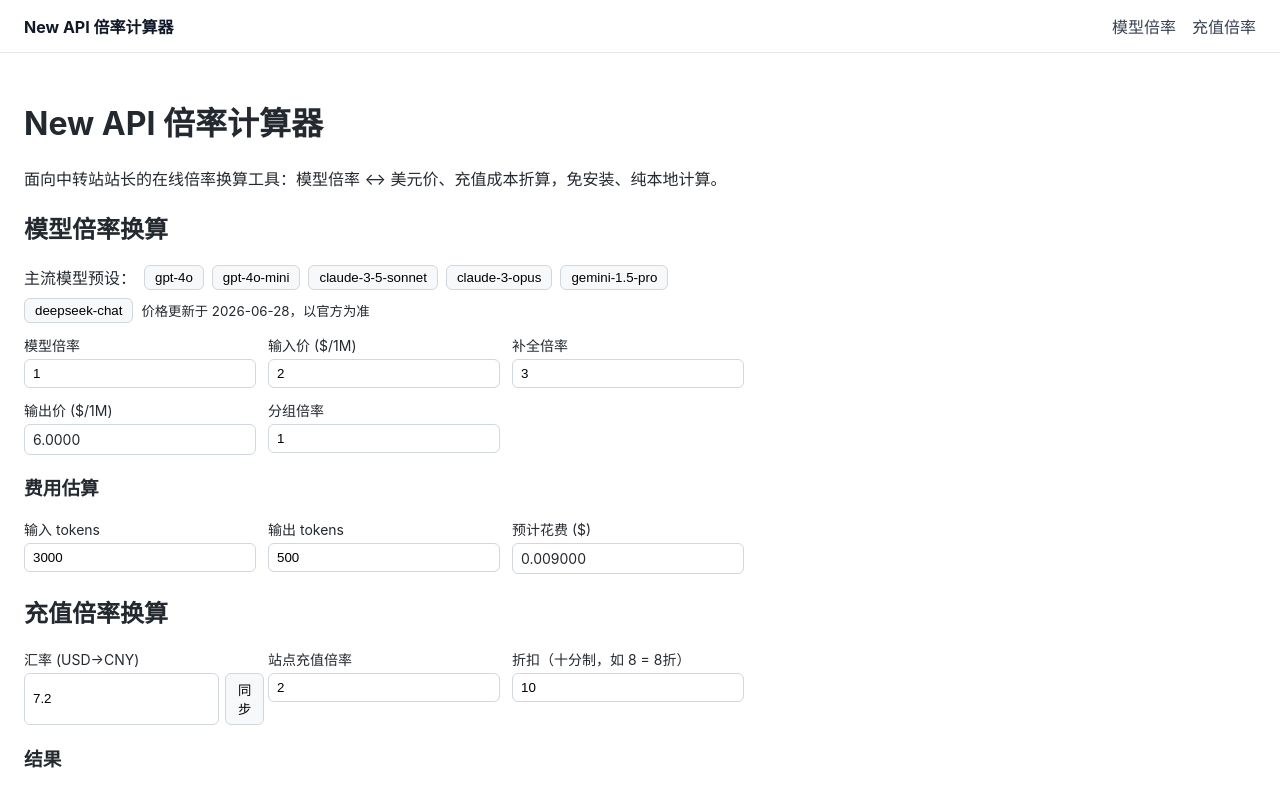
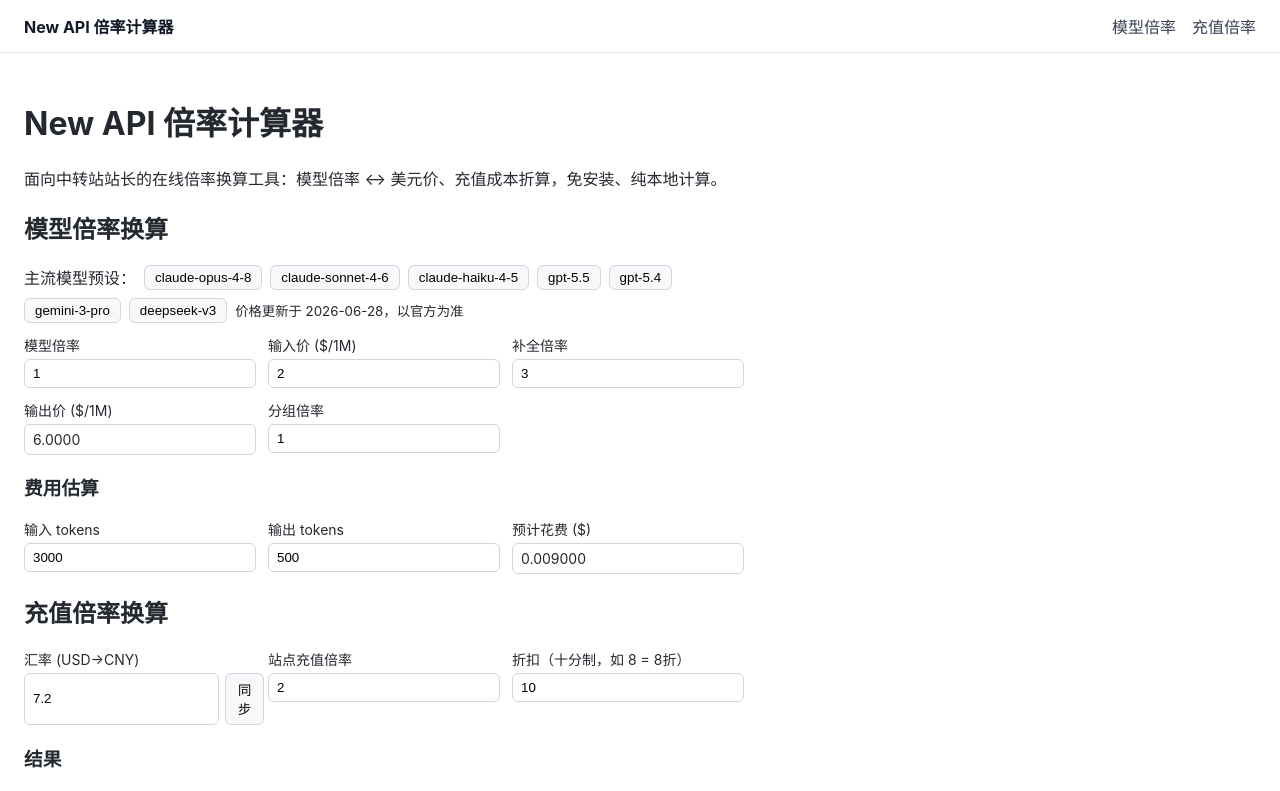
Before and after one commit to echoVic/new-api-toolkit, a Nuxt app in the folder web/: page / in a window 1280 px wide. Shown: the top 791 px of the page. Built offline with nearby package versions, Linux system fonts and the light colour scheme.

Commit message:
feat(web): 更新模型预设为当代模型(Opus 4.8/Sonnet 4.6/GPT-5.5/Gemini 3 等)

```diff
--- a/web/data/models.ts
+++ b/web/data/models.ts
@@ -7,10 +7,11 @@
 }
 
 export const MODEL_PRESETS: ModelPreset[] = [
-  { name: 'gpt-4o', inputPricePer1M: 2.5, outputPricePer1M: 10 },
-  { name: 'gpt-4o-mini', inputPricePer1M: 0.15, outputPricePer1M: 0.6 },
-  { name: 'claude-3-5-sonnet', inputPricePer1M: 3, outputPricePer1M: 15 },
-  { name: 'claude-3-opus', inputPricePer1M: 15, outputPricePer1M: 75 },
-  { name: 'gemini-1.5-pro', inputPricePer1M: 1.25, outputPricePer1M: 5 },
-  { name: 'deepseek-chat', inputPricePer1M: 0.27, outputPricePer1M: 1.1 },
+  { name: 'claude-opus-4-8', inputPricePer1M: 5, outputPricePer1M: 25 },
+  { name: 'claude-sonnet-4-6', inputPricePer1M: 3, outputPricePer1M: 15 },
+  { name: 'claude-haiku-4-5', inputPricePer1M: 1, outputPricePer1M: 5 },
+  { name: 'gpt-5.5', inputPricePer1M: 5, outputPricePer1M: 30 },
+  { name: 'gpt-5.4', inputPricePer1M: 2.5, outputPricePer1M: 15 },
+  { name: 'gemini-3-pro', inputPricePer1M: 2, outputPricePer1M: 12 },
+  { name: 'deepseek-v3', inputPricePer1M: 0.27, outputPricePer1M: 1.1 },
 ]
```
